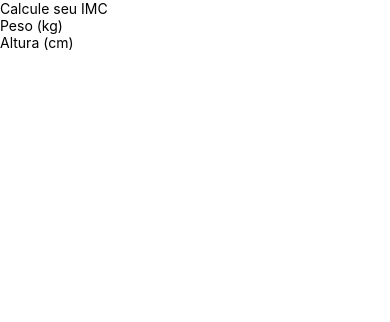
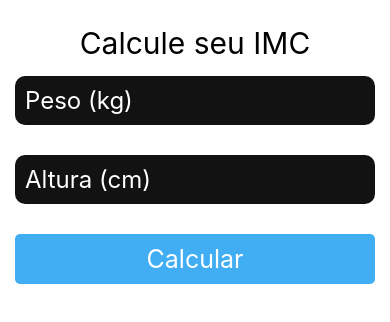
Before and after one commit to DrigsGomes/App-IMC, a React Native app: screen / in a window 390 px wide. Shown: the top 322 px of the page. Built offline with nearby package versions, Linux system fonts and the light colour scheme.

Commit message:
Adicionando funcionalidade ao App.

```diff
--- a/App.js
+++ b/App.js
@@ -1,17 +1,35 @@
 import React, {useState} from 'react';
-import {View, Text, StyleSheet, TextInput} from 'react-native';
+import {View, Text, StyleSheet, TextInput, TouchableOpacity} from 'react-native';
 
 export default function App(){
   const [peso, setPeso] = useState('');
   const [altura, setAltura] = useState('');
 
+  function handleSubmit(){
+    const alt = altura /100;
+    const imc = peso /(alt * alt);
+
+    if (imc < 18.6){
+      alert('Você está abaixo do peso! ' + imc.toFixed(2));
+    }else if (imc >=18.6 && imc < 24.9){
+      alert('Peso ideal! ' + imc.toFixed(2));
+    } else if(imc >= 24.9 && imc < 34.9 ){
+      alert('Levemente acima do peso! ' + imc.toFixed(2));
+
+    }
+
+
+
+  }
+
   return(
-    <View styLe={styles.container}>
+    <View style={styles.container}>
 
-      <Text styLe={styles.title}>Calcule seu IMC</Text>
+      <Text style={styles.title}>Calcule seu IMC</Text>
+
 
       <TextInput
-      styLe={styles.input}
+      style={styles.input}
       value={peso}
       onChangeText={(peso) => setPeso(peso)}
       placeholder= 'Peso (kg)'
@@ -20,13 +38,20 @@ export default function App(){
       />
 
       <TextInput
-      styLe={styles.input}
+      style={styles.input}
       value={altura}
       onChangeText={(altura) => setAltura(altura)}
       placeholder= 'Altura (cm)'
       keyboardType='numeric'
 
       />
+
+      <TouchableOpacity
+      style={styles.button}
+      onPress={handleSubmit}
+      >
+        <Text style={styles.buttonText}> Calcular </Text>
+      </TouchableOpacity>
 
     </View>
 
@@ -54,4 +79,17 @@ const styles = StyleSheet.create({
     fontSize:24,
   },
 
+  button:{
+    justifyContent: 'center',
+    alignItems:'center',
+    margin: 15,
+    backgroundColor: '#41Aef4',
+    padding:10,
+    borderRadius:5
+  },
+
+  buttonText:{
+    color:'#FFF',
+    fontSize:25,
+  }
 });
```
